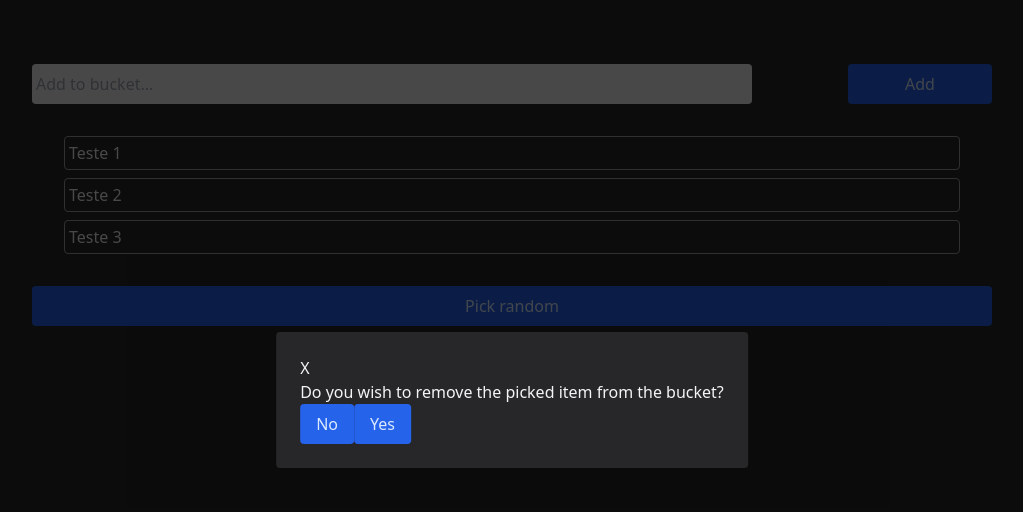
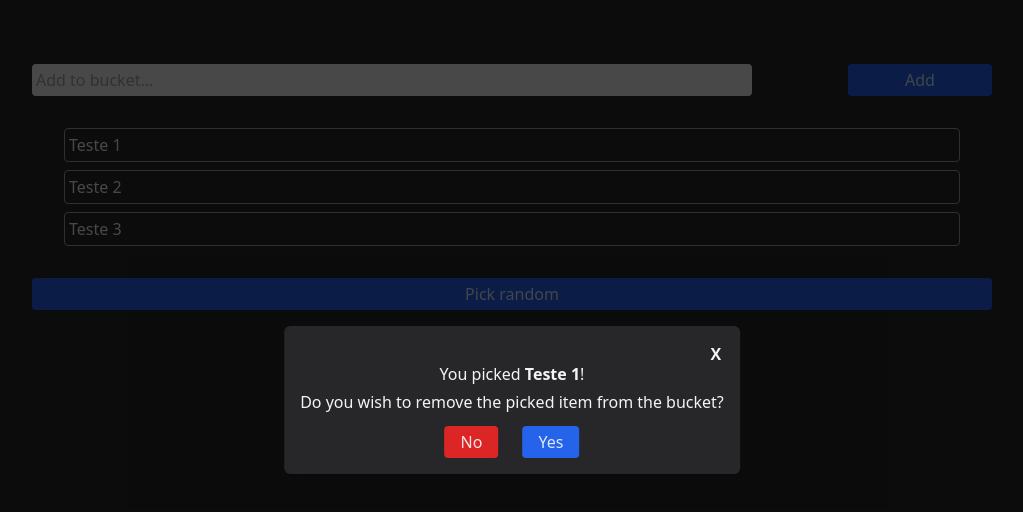
Before and after one commit to msoutto/random-picker, a React (Vite) app in the folder web/: page / in a window 1280 px wide. Both pictures are taken after a click on the button "Pick random". Shown: the top 512 px of the page, without its empty margins (128-1151 px from the left). Built offline with nearby package versions, Linux system fonts and the light colour scheme.

Commit message:
Modal styles good

```diff
--- a/web/src/components/modals/PickedModal.tsx
+++ b/web/src/components/modals/PickedModal.tsx
@@ -4,32 +4,37 @@ const modalRoot = document.getElementById('modal-root');
 
 interface PickedModalProps {
     isOpen: boolean;
+    item: string;
     onClose: () => void;
     removeItem: () => void;
 }
 
 // if the app had other kinds of modals,
 // it would need a separate Modal root component that would handle adding a specific modal (modal child) to DOM
-export function PickedModal({ isOpen, onClose, removeItem }: PickedModalProps) {
+export function PickedModal({ isOpen, item, onClose, removeItem }: PickedModalProps) {
     if (!modalRoot || !isOpen)
         return null;
 
     return ReactDOM.createPortal(
         <>
             <div id="overlay" className="fixed top-0 left-0 right-0 bottom-0 bg-black/70"></div>
-            <div id="modal" className="fixed top-[50%] left-[50%] translate-x-[-50%] translate-y-[-50%] p-6 z-50 bg-zinc-800 text-zinc-100 rounded">
-                <button onClick={onClose}>X</button>
-                <div className="title">
-
+            <div id="modal" className="fixed top-[50%] left-[50%] translate-x-[-50%] translate-y-[-50%] p-4 z-50 bg-zinc-800 text-zinc-100 rounded-md shadow-lg">
+                <button className="top-4 right-4 absolute text-center hover:text-zinc-400 w-4 h-4" onClick={onClose}>
+                    <b className="flex justify-center items-center">X</b>
+                </button>
+                <div className="flex flex-col items-center mt-5 gap-1">
+                    <div className="title text-center w-full">
+                        You picked <b>{item}</b>!
                     </div>
                     <div className="body">
                         <p>
                             Do you wish to remove the picked item from the bucket?
                         </p>
                     </div>
-                <div className="footer">
-                    <button className="button" onClick={onClose}>No</button>
+                    <footer className="flex mt-2 gap-6">
+                        <button className="cancel-button" onClick={onClose}>No</button>
                         <button className="button" onClick={removeItem}>Yes</button>
+                    </footer>
                 </div>
             </div>
         </>
--- a/web/src/global.css
+++ b/web/src/global.css
@@ -7,5 +7,9 @@ body {
 }
 
 .button {
-    @apply bg-blue-600 px-4 h-10 rounded text-blue-100 hover:bg-blue-700 transition-colors;
+    @apply bg-blue-600 px-4 h-8 rounded text-blue-100 hover:bg-blue-700 transition-colors;
 }
+
+.cancel-button {
+    @apply bg-red-600 px-4 h-8 rounded text-red-100 hover:bg-red-700 transition-colors;
+}
```
Lines whose indentation alone changed are shown as unchanged.
